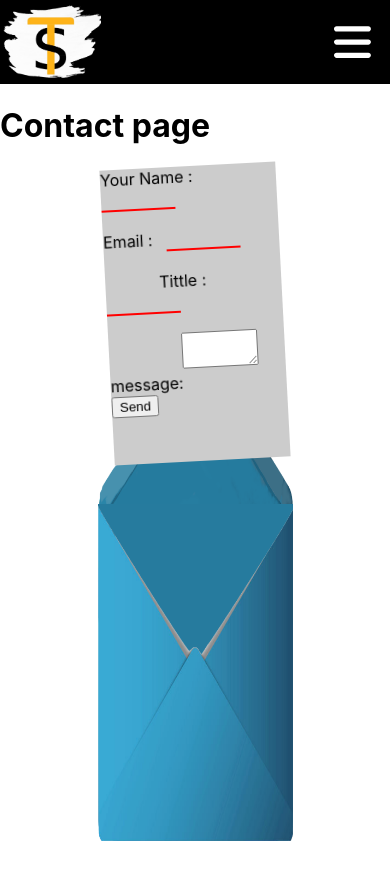
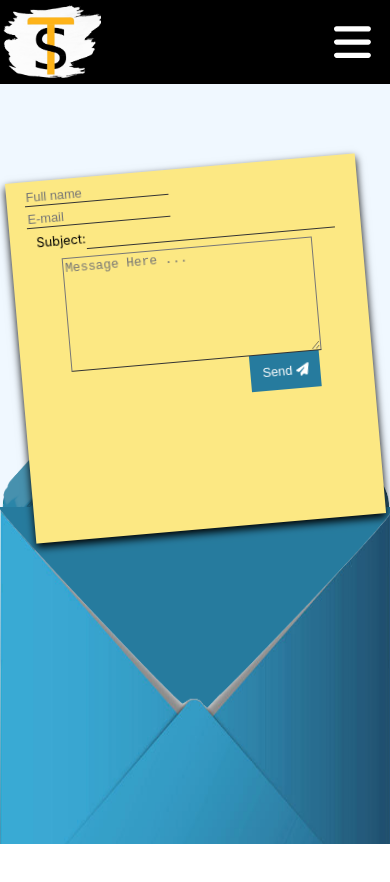
Before and after one commit to sargamtmg/PersonalSite, a React (Create React App) app: page /contact in a window 390 px wide. Shown: the top 882 px of the page. After the commit the page ends 844 px from the top, so only its background shows below. Built offline with nearby package versions, Linux system fonts and the light colour scheme.

Commit message:
Finsl changes responsive contact page

```diff
--- a/src/pages/Contact.js
+++ b/src/pages/Contact.js
@@ -1,7 +1,10 @@
 import React, { useRef } from "react";
 import emailjs from '@emailjs/browser';
-import openEnvelop from '../img/open_envelop_final.png';
-import topEnvelop from '../img/envelop_top_Final2.png';
+import { FontAwesomeIcon } from "@fortawesome/react-fontawesome";
+import {faPaperPlane} from "@fortawesome/free-solid-svg-icons"
+import { gsap } from "gsap";
+import openEnvelop from '../img/contact/open_envelop_final.png';
+import topEnvelop from '../img/contact/envelop_top_Final.png';
 
 const Contacts = () => {
 
@@ -10,71 +13,79 @@ const Contacts = () => {
     const sendEmail = async (e) => {
         e.preventDefault();
 
-        // emailjs.sendForm('service_l1y7h1j', 'template_levulc7', form.current, 'dlG0vLmiqkwJtfzi5')
-        // .then((result) => {
-        //     console.log(result.text);
-        // }, (error) => {
-        //     console.log(error.text);
-        // });
+        emailjs.sendForm('service_l1y7h1j', 'template_levulc7', form.current, 'dlG0vLmiqkwJtfzi5')
+        .then((result) => {
+            console.log(result.text);
+        }, (error) => {
+            console.log(error.text);
+        });
 
         console.log(form.current);
-        form.current.reset();
-        formInEnvelop();
         closeEnvAnimate();
-        adjustEnvPos();
     };
 
-    //animation for putting form in envelop
-    function formInEnvelop() {
-        let form_letter = document.querySelector('.feedback_form');
-        form_letter.style.transform = 'translateY('+45+'vh) rotateZ(0deg)';
+    const resetTheForm = () =>{
+        form.current.reset();
     }
 
-    //animation for closing envelop
     function closeEnvAnimate() {
-        let id = null;
-        const elem = document.querySelector('.env-top-total');
-        let angle = 0;
-        clearInterval(id);
-        id = setInterval(frame, 20);
-        function frame() {
-            if (angle === 180) {
-                clearInterval(id);
-            } else {
-                angle = angle+5;
-                elem.style.transform = 'perspective(500px) rotateX(-'+angle+'deg)';
-                if(angle > 90)
-                {
-                    elem.style.zIndex = 20;
-                }
+        console.log('closing animation');
+        const tl = gsap.timeline();
+
+        tl.to('.envelop', {
+            duration: 0.4,
+            top:'10%',
+            ease: "power2.in",
+        })
+        .to('.feedback_form', {
+            duration: 0.8,
+            top:'0',
+            ease: "power2.out",
+        })
+        .to('.env_top_side', {
+            duration: 0.5,
+            zIndex:5,
+            perspective: 500,
+            rotationX: 180,
+            transformOrigin: 'center bottom',
+            ease: 'power2.out', // Changed from 'transition' to 'ease'
+            onComplete: ()=>{
+                resetTheForm();
             }
-        }
+        })
+        .to('.envelop', {
+            duration: 1,
+            perspective: 500,
+            translateY:'200%',
+            ease: 'power2.out', // Changed from 'transition' to 'ease'
+            onComplete: ()=>{
+                tl.reverse();
+            }
+        });
     }
 
-    function adjustEnvPos (){
-        let env = document.querySelector('.envelop');
-        env.style.transform = 'translateY(-30vh)';
-    }
 
     return(
         <>
-        <h1>Contact page</h1>
-        <div className='envelop'>
-                <div className="env-top-total">
-                    <img src={topEnvelop} alt='open envelop' className='env-top'></img>
-                    <div className="env-top-invisible"></div>
+        <div className='envelop_wrapper'>
+            <div className="envelop">
+                <img src={topEnvelop} alt='envelop top' className='env_top_side' />
+                <div className="env_body">
+                    <form ref={form} className='feedback_form'>
+                        <input type="text" name='user_name' className="user_name" placeholder="Full name" autoComplete="off" required></input>
+                        <input type="text" name='user_email' className="user_email" placeholder="E-mail" autoComplete="off" required></input>
+                        <div className="subject">
+                            <label className="subject_label">Subject: </label>
+                            <input type="text" name='user_tittle' className="user_subject" autoComplete="off"></input>
+                        </div>
+                        <textarea name='user_message' className="user_message" placeholder="Message Here ..." required></textarea>
+                        <button onClick={sendEmail} className="send_button"> Send <FontAwesomeIcon icon={faPaperPlane}/> </button>
+                    </form>
+                    <div className="envelop_bg"></div>
+                    <img src={openEnvelop} alt='open envelop' className='open_envelop'></img>
                 </div>
-                <form ref={form} className='feedback_form'>
-                    Your Name : &nbsp;<t></t><input type="text" name='user_name'></input><br></br>
-                    Email : &nbsp;&nbsp;<input type="text" name='user_email'></input><br></br>
-                    <label>&nbsp;&nbsp;&nbsp;&nbsp;&nbsp;&nbsp;&nbsp;&nbsp;&nbsp;&nbsp;&nbsp;&nbsp;Tittle : </label>
-                    <input type="text" name='user_tittle'></input><br></br>
-                    <label>message:</label>
-                    <textarea name='user_message'></textarea>
-                    <button onClick={sendEmail}> Send </button>
-                </form>
-                <div className="env-back"></div>
-                <img src={openEnvelop} alt='open envelop' className='open-envelop'></img>
+
+            </div>
         </div>
         </>
     );
--- a/src/styles/common/_colors.scss
+++ b/src/styles/common/_colors.scss
@@ -4,3 +4,11 @@ $mini-card-bg-color:#1A1919;
 $scrollbar_track_color: #ebebeb;
 $dark_purple:#2b2d42;
 $light_blue_background: #f2f4ff;
+$contact_letter: #FCE883;
+
+/* inspiration colors
+$yellow-color : #FFC330;
+$orange-color2 : #FF630;
+$lightorange-color : #FF9900;
+
+/* Contact form start */
--- a/src/styles/components/contact.scss
+++ b/src/styles/components/contact.scss
@@ -3,21 +3,15 @@
 --orange-color : #FF630
 --lightorange-color : #FF9900 */
 
-/* Contact form start */
-
-form{
+.envelop_wrapper{
+  height: 90vh;
+  width: 100%;
+  display: flex;
   align-items: center;
   justify-content: center;
+  overflow-y: hidden;
+  background-color: aliceblue;
 }
-
-  input, textarea{
-    width:40%;
-    margin-bottom: 20px;
-  }
-
-  /* Contact Form End */
-
-  /* envelop start */
 
 .envelop{
   display: flex;
@@ -25,64 +19,158 @@ form{
   align-items: center;
   justify-content: center;
   position: relative;
-    transition-duration: 3s;
+  width:70%;
+  max-width: 800px;
+  height:90%;
+  top:20%;
+  @media only screen and (max-width: $break-tab-port-width) {
+    width:85%;
+  }
+  @media only screen and (max-width: $break-sm-width) {
+    width:100%;
+  }
+  .env_top_side{
+    width:100%;
+    height:34%;
+    transform-style: preserve-3d;
+  }
+  .env_body{
+    width: 100%;
+    height:66%;
+    border-radius: 0px 0px 20px 20px;
+    position:relative;
+    transform-style: preserve-3d;
+    display: flex;
+    flex-direction: column;
+    align-items: center;
+    justify-content: center;
+    z-index: 1;
+    .feedback_form{
+      width: 90%;
+      height: 80%;;
+      z-index: 2;
+      transform: rotateZ(-5deg);
+      position: relative;
+      top:-85%;
+      box-shadow: 0 4px 8px;
+    }
+    .envelop_bg{
+      width:100%;
+      height:100%;
+      background-color: #267b9e;
+      position: absolute;
+      border-radius: 0 0 3% 3%;
+      top:0;
+    }
+    .open_envelop{
+      width: 100%;
+      height:100%;
+      backface-visibility: hidden;
+      position:absolute;
+      z-index: 3;
+      top:0;
+    }
+  }
 }
 
 .feedback_form{
-    background-color: rgb(204, 204, 204);
-    width: 45vw;
-    height: 35vh;
-    position:absolute;
-    top: 0vh;
-    z-index: 3;
-    transform: rotateZ(-3deg);
-    transition: all ease-in 600ms;
+  display: flex;
+  flex-direction: column;
+  align-items: center;
+  justify-content:flex-start;
+  background-color: $contact_letter;
+  .user_name{
+    align-self: flex-start;
+    width: 30%;
+    margin-left: 5%;
+    margin-top: 2%;
+    outline: none;
+    border: none;
+    border-bottom: 1px solid #333;
+    background-color: $contact_letter;
+    font-size: 0.9rem;
+    @media only screen and (max-width: $break-sm-width) {
+      font-size:0.8rem;
+      width: 40%;
     }
-
-  input[type=text] {
+    &:focus{
       border: none;
-    background-color: rgb(204, 204, 204);
-    border-bottom: 2px solid red;
+      border-bottom: 2px solid #333;
     }
-
-  input[type=text]:focus {
+  }
+  .user_email{
+    align-self: flex-start;
+    width: 30%;
+    margin-left: 5%;
+    margin-top: 1%;
+    outline: none;
     border: none;
-    background-color: rgb(204, 204, 204);
-    border-bottom: 2px solid yellow;
+    border-bottom: 1px solid #333;
+    background-color: $contact_letter;
+    font-size: 0.9rem;
+    @media only screen and (max-width: $break-sm-width) {
+      font-size:0.8rem;
+      width: 40%;
     }
-
-  .env-top-total{
-    width:50vw;
-    height:40vh;
-    position: relative;
-    top: 20vh;
-    transition-duration: 2s;
-    transition: all ease-out 1000ms;
-    transform-style: preserve-3d;
+    &:focus{
+      border: none;
+      border-bottom: 2px solid #333;
     }
-  .env-top{
-    height: 50%;
+  }
+  .subject{
+    margin:2% 0;
+    width: 65%;
+    display: flex;
+    flex-direction: row;
+    @media only screen and (max-width: $break-sm-width) {
+      width: 85%;
+    }
+    .subject_label{
+      width: fit-content;
+      font-size: 1rem;
+      @media only screen and (max-width: $break-sm-width) {
+        font-size:0.8rem;
+      }
+    }
+    .user_subject{
+      flex-grow: 1;
+      outline: none;
+      border: none;
+      border-bottom: 1px solid #333;
+      background-color: $contact_letter;
+      font-size: 1rem;
+      @media only screen and (max-width: $break-sm-width) {
+        font-size:0.8rem;
         width: 100%;
       }
-
-  .env-top-invisible{
-    height:50%;
-    background-color: transparent;
     }
-
-  .env-back{
-    width: 50vw;
-    height: 40vh;
+  }
+  .user_message{
+    width: 70%;
+    height:30%;
+    font-size: 0.9rem;
+    outline: none;
+    border-bottom: 1px solid #333;
+    background-color: $contact_letter;
+    @media only screen and (max-width: $break-sm-width) {
+      font-size:0.8rem;
+    }
+  }
+  .send_button{
+    align-self: flex-end;
+    margin-right: 15%;
+    font-size: 1.1rem;
+    width:15%;
+    height: 10%;
+    border: none;
+    color: white;
     background-color: #267b9e;
-    border-radius: 0px 0px 20px 20px;
+    &:hover{
+      font-weight: bold;
     }
-
-  .open-envelop{
-    width: 50vw;
-    height: 40vh;
-    position: relative;
-    top: -40vh;
-    z-index:5;
+    @media only screen and (max-width: $break-sm-width) {
+      font-size:0.8rem;
+      width: 20%;
     }
-
-  /* envelop end */
+  }
+}
--- a/src/styles/components/skill.scss
+++ b/src/styles/components/skill.scss
@@ -34,9 +34,9 @@
     background-color: #333333;
     border-radius: 2.5%;
     border: 3px solid black;
-    @media only screen and (min-width: $break-lg-width) {
-        width:60%;
-    }
+        @media only screen and (min-width: $break-lg-width) {
+            width:60%;
+        }
     .card_head{
         width:100%;
         height: 20%;
```
Also changed, not shown: src/img/contact/envelop_top_Final.png (renamed from src/img/envelop_top_Final2.png), src/img/contact/open_envelop_final.png (renamed from src/img/open_envelop_final.png). Lines whose indentation alone changed are shown as unchanged.
